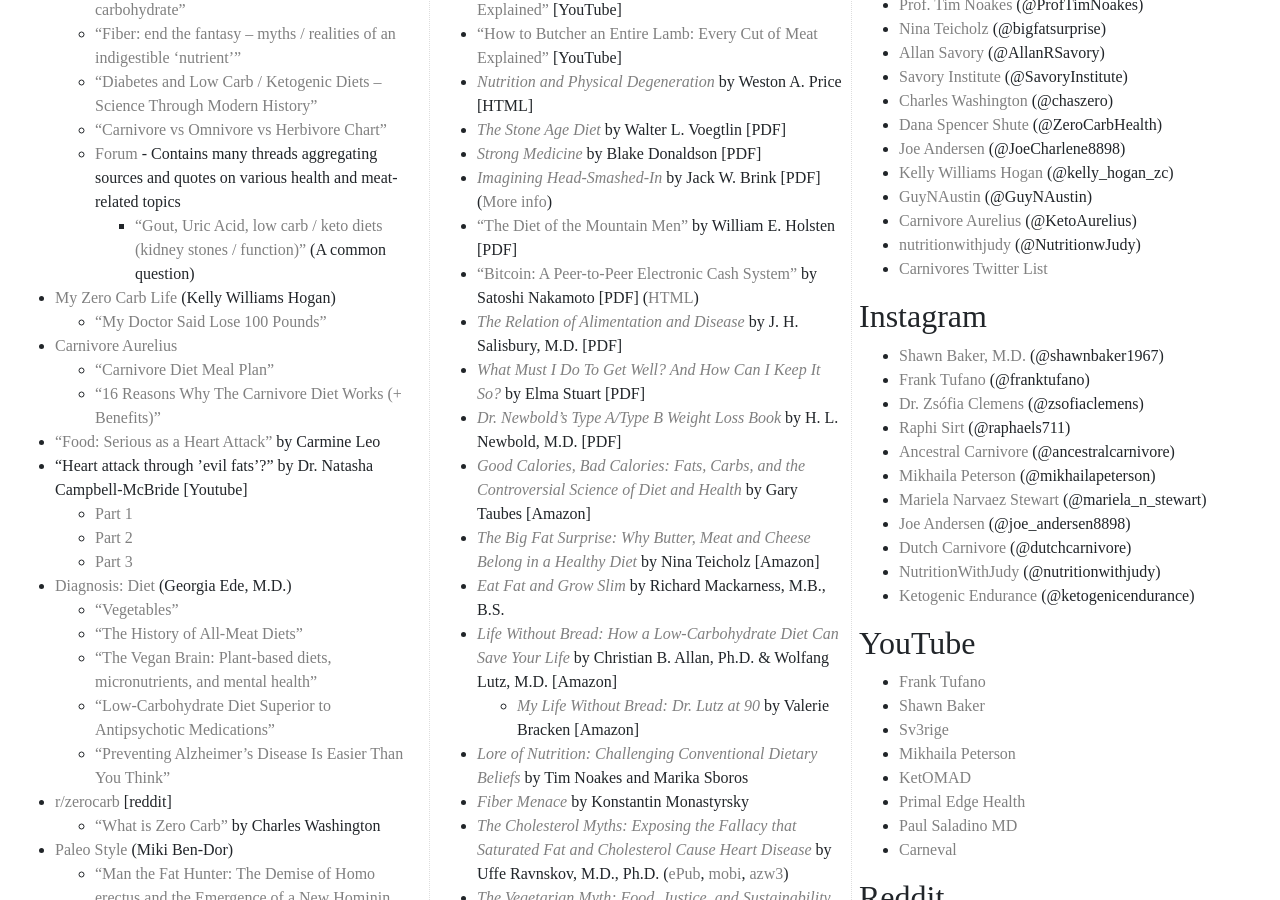
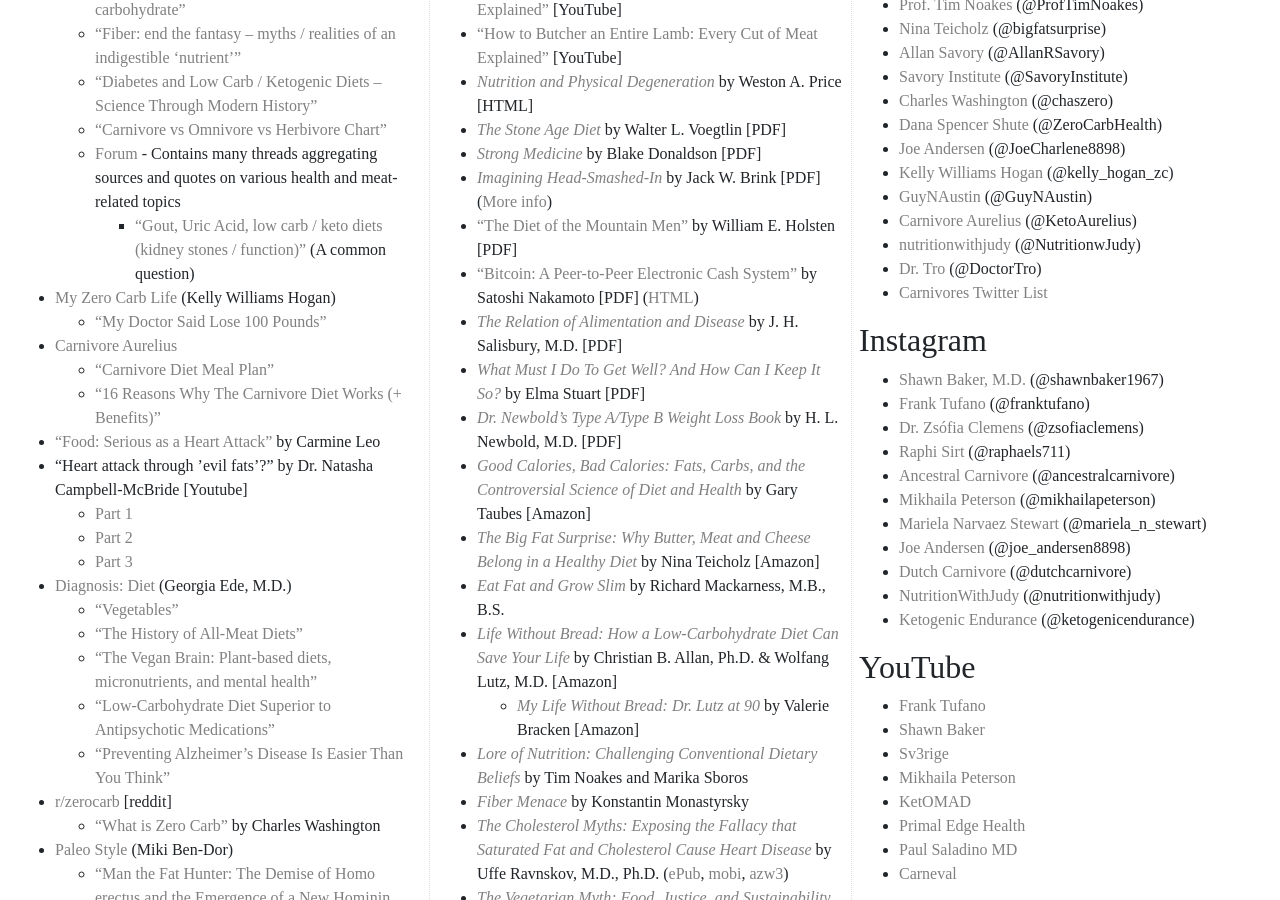
Before and after one commit to bitstein/justmeat.co, a Jekyll site: the page built from index.md, in a window 1280 px wide and 900 px high, scrolled down 1042 px. Built offline with Jekyll 4.4.1, drawn with Linux system fonts in a browser that asks for light colours; nearby versions of some CDN libraries; some web fonts are replaced.

Commit message:
Proposal for inclusion in Twitter list
I propose the inclusion of Dr. Tro Kalayjian to the Twitter section of the justmeat.co list.

Dr. Tro Kalayjian is a board-certified physician in Internal Medicine and Obesity Medicine. He lost 150lbs to reclaim his health and is an avid proponent of low carb, high protein dieting. He maintains a large list of free resources (go to his website, [DoctorTro.com](https://www.doctortro.com/) and check the 'Free Resources' section) and runs a weekly podcast called '[The Low Carb MD Podcast](http://lowcarbmd.com/)'.  He is also very active on Twitter [@Tro](https://twitter.com/DoctorTro).

```diff
--- a/index.md
+++ b/index.md
@@ -157,6 +157,7 @@
 * [GuyNAustin](https://twitter.com/GuyNAustin) (@GuyNAustin)
 * [Carnivore Aurelius](https://twitter.com/KetoAurelius) (@KetoAurelius)
 * [nutritionwithjudy](https://twitter.com/nutritionwjudy) (@NutritionwJudy)
+* [Dr. Tro](https://twitter.com/DoctorTro) (@DoctorTro)
 * [Carnivores Twitter List](https://twitter.com/sarahkaltsounis/lists/carnivores)
 
 ## Instagram
```
